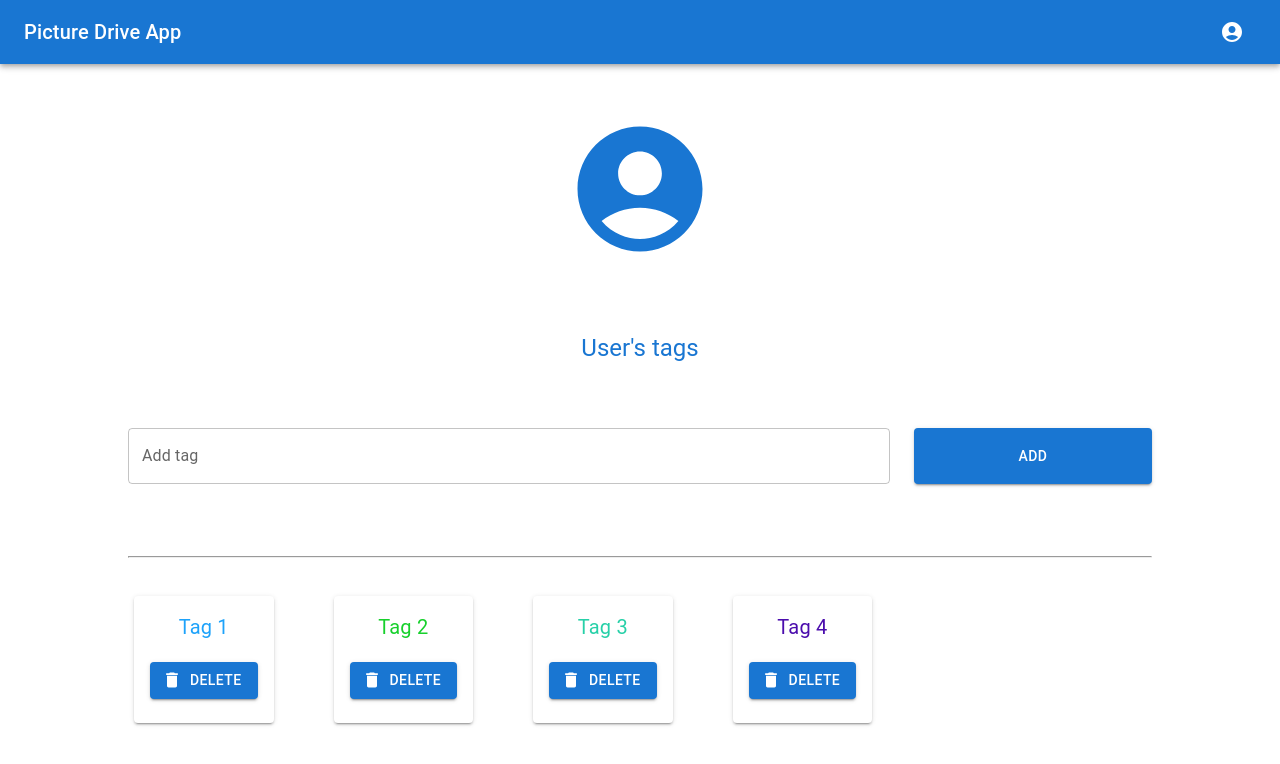
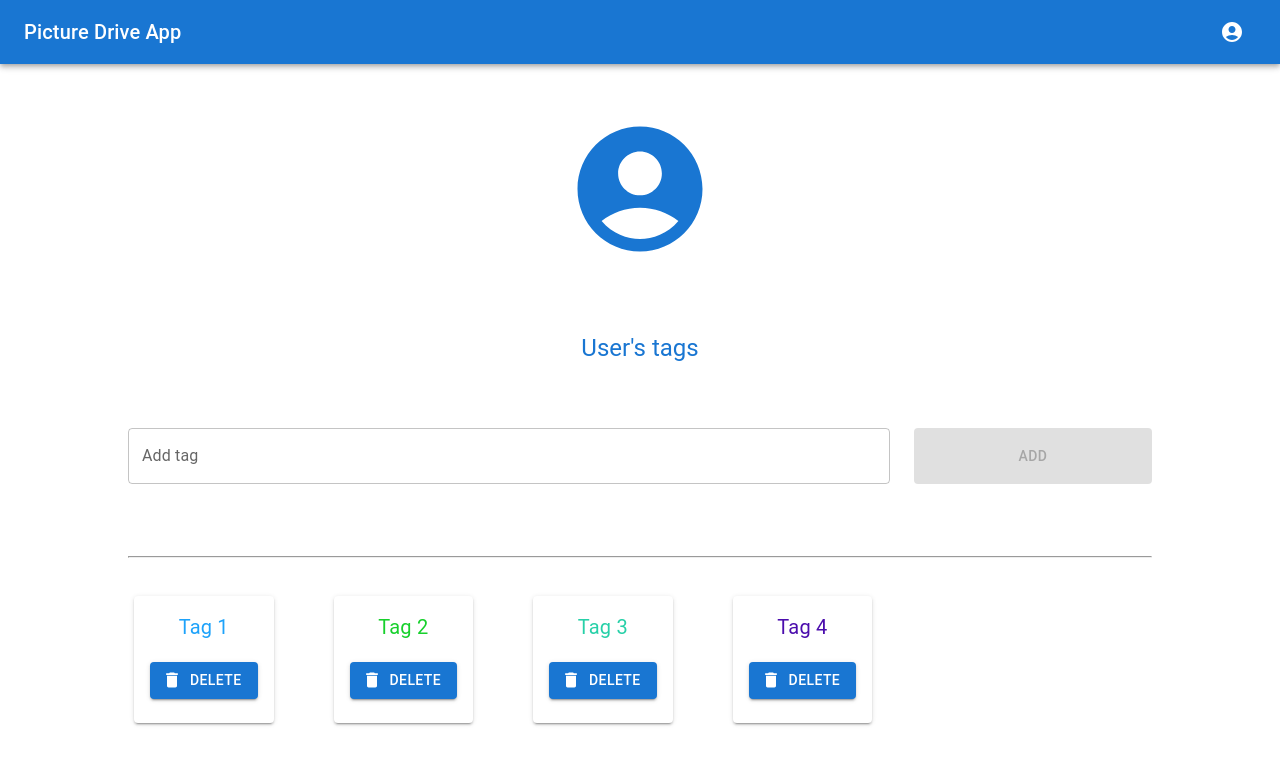
Before and after one commit to n3rwus/2022_TAB_S9_NERWINSKI_CS, a React (Create React App) app in the folder clientapp/: page /profile/tags in a window 1280 px wide. Shown: the top 764 px of the page. Built offline with nearby package versions, Linux system fonts and the light colour scheme.

Commit message:
No empty tag validation

```diff
--- a/clientapp/src/pages/profile/Tags.tsx
+++ b/clientapp/src/pages/profile/Tags.tsx
@@ -5,16 +5,23 @@ import AccountCircleRoundedIcon from '@mui/icons-material/AccountCircleRounded';
 import MyTextField from '../../components/TextField';
 import TagItem from '../../components/TagItem';
 import { ProfileDataProvider } from '../../data/ProfileDataProvider';
+import { regexEmpty } from '../../components/Utils';
 
 const Tags = () => {
 	const [jwtToken, setJwtToken] = useState('');
 	const [tags, changeTags] = React.useState<string[]>(['Tag 1', 'Tag 2', 'Tag 3', 'Tag 4']);
 	const [newTag, setNewTag] = React.useState('');
 
+	const [emptyNewTag, seEmptyNewTag] = React.useState(true);
 
 	useEffect(() => {
 		setJwtToken(localStorage.getItem('jwtToken') ?? '');
 	}, []);
+
+	// validation
+	useEffect(() => {
+		seEmptyNewTag(!regexEmpty.test(newTag));
+	}, [newTag]);
 
 	const onAddTagClick = () => {
 		return ProfileDataProvider.addTag(jwtToken, newTag)
@@ -50,7 +57,7 @@ const Tags = () => {
 						/>
 					</Grid>
 					<Grid item xs={3}>
-						<Button fullWidth onClick={onAddTagClick} variant="contained" sx={{height: '56px'}}>
+						<Button fullWidth disabled={emptyNewTag} onClick={onAddTagClick} variant="contained" sx={{height: '56px'}}>
 							{'Add'}
 						</Button>
 					</Grid>
```
